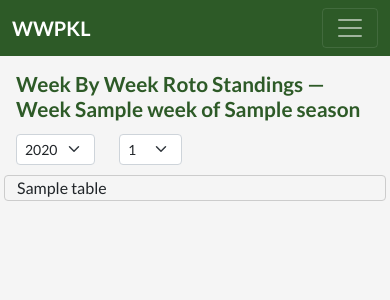
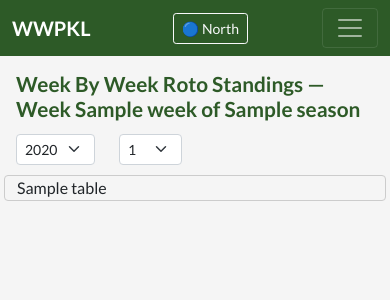
Before and after one commit to nickschm12/wwpkl_webapp, a Flask app: template templates/week_by_week.html in a window 390 px wide. Shown: the top 300 px of the page. Run offline with Flask 3, Linux system fonts and the light colour scheme; the template is opened without the code that fills it: most values are stand-ins (such as "Sample title", 1, 10 or a date in 2020); parts of the project's set-up code (start-up, migrations or seed data) failed here and were passed over.

Commit message:
Add South/North color theme toggle
CSS custom properties control the primary color scheme (green for South,
navy for North). Toggle button lives outside the collapsible navbar so
it is always visible on mobile. Preference persisted in localStorage.

Co-Authored-By: Claude Sonnet 4.6 <noreply@anthropic.com>

```diff
--- a/static/style.css
+++ b/static/style.css
@@ -1,4 +1,19 @@
 @import url('https://fonts.googleapis.com/css2?family=Lato:wght@400;700&display=swap');
+
+/* ── Theme variables ──────────────────────────────────── */
+:root {
+  --theme-primary:  #2d5a27;
+  --theme-hover:    #3d7a35;
+  --theme-sorted:   #4a9a40;
+  --theme-border:   #3d7a35;
+}
+
+[data-theme="north"] {
+  --theme-primary:  #1b3a6b;
+  --theme-hover:    #2a5496;
+  --theme-sorted:   #3a6ab8;
+  --theme-border:   #2a5496;
+}
 
 /* ── Base ─────────────────────────────────────────────── */
 body {
@@ -10,7 +25,7 @@ body {
 h2 {
   font-size: 1.3rem;
   font-weight: 700;
-  color: #2d5a27;
+  color: var(--theme-primary);
   margin-top: 1rem;
   margin-bottom: 0.75rem;
 }
@@ -37,19 +52,19 @@ form {
 
 /* Header cells */
 .table thead th {
-  background-color: #2d5a27;
+  background-color: var(--theme-primary);
   color: #ffffff;
   font-weight: 700;
   text-align: center;
   white-space: nowrap;
   padding: 8px 10px;
-  border-color: #3d7a35;
+  border-color: var(--theme-border);
   cursor: pointer;
   user-select: none;
 }
 
 .table thead th:hover {
-  background-color: #3d7a35;
+  background-color: var(--theme-hover);
 }
 
 /* Active sort column */
@@ -65,7 +80,7 @@ form {
 
 .table thead th.sorted-desc,
 .table thead th.sorted-asc {
-  background-color: #4a9a40;
+  background-color: var(--theme-sorted);
 }
 
 /* Body cells */
@@ -91,7 +106,7 @@ form {
 
 .table thead th:first-child {
   z-index: 3;
-  background-color: #2d5a27;
+  background-color: var(--theme-primary);
 }
 
 /* Solid backgrounds so the sticky cell covers scrolling content */
--- a/templates/base.html
+++ b/templates/base.html
@@ -12,9 +12,10 @@
     <script src="https://cdn.jsdelivr.net/npm/bootstrap@5.0.0-beta3/dist/js/bootstrap.min.js" integrity="sha384-j0CNLUeiqtyaRmlzUHCPZ+Gy5fQu0dQ6eZ/xAww941Ai1SxSY+0EQqNXNE6DZiVc" crossorigin="anonymous"></script>
     <script src="https://cdn.jsdelivr.net/npm/chart.js@4.5.1/dist/chart.umd.min.js"></script>
   </head>
-  <nav class="navbar navbar-expand-lg navbar-dark" style="background-color: #2d5a27;">
+  <nav class="navbar navbar-expand-lg navbar-dark" id="main-nav" style="background-color: var(--theme-primary);">
     <div class="container-fluid">
       <a class="navbar-brand fw-bold" href="/">WWPKL</a>
+      <button id="theme-toggle" class="btn btn-sm btn-outline-light me-2" onclick="toggleTheme()"></button>
       <button class="navbar-toggler" type="button" data-bs-toggle="collapse" data-bs-target="#navbarNav">
         <span class="navbar-toggler-icon"></span>
       </button>
@@ -33,6 +34,19 @@
       </div>
     </div>
   </nav>
+  <script>
+    function applyTheme(theme) {
+      document.documentElement.setAttribute('data-theme', theme);
+      document.getElementById('theme-toggle').textContent = theme === 'north' ? '🟢 South' : '🔵 North';
+    }
+    function toggleTheme() {
+      var current = document.documentElement.getAttribute('data-theme');
+      var next = current === 'north' ? 'south' : 'north';
+      localStorage.setItem('wwpkl-theme', next);
+      applyTheme(next);
+    }
+    applyTheme(localStorage.getItem('wwpkl-theme') || 'south');
+  </script>
   <body>
     {% block content %}{% endblock %}
   </body>
```
